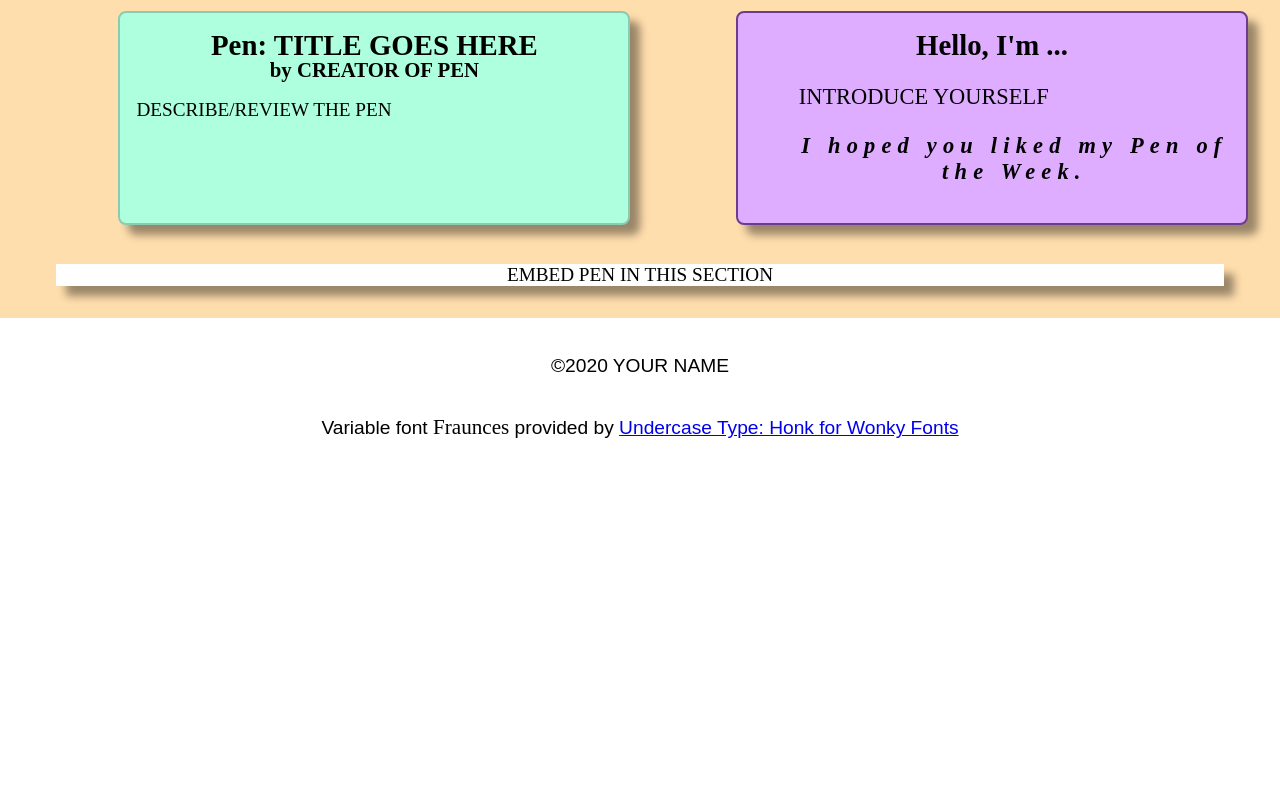
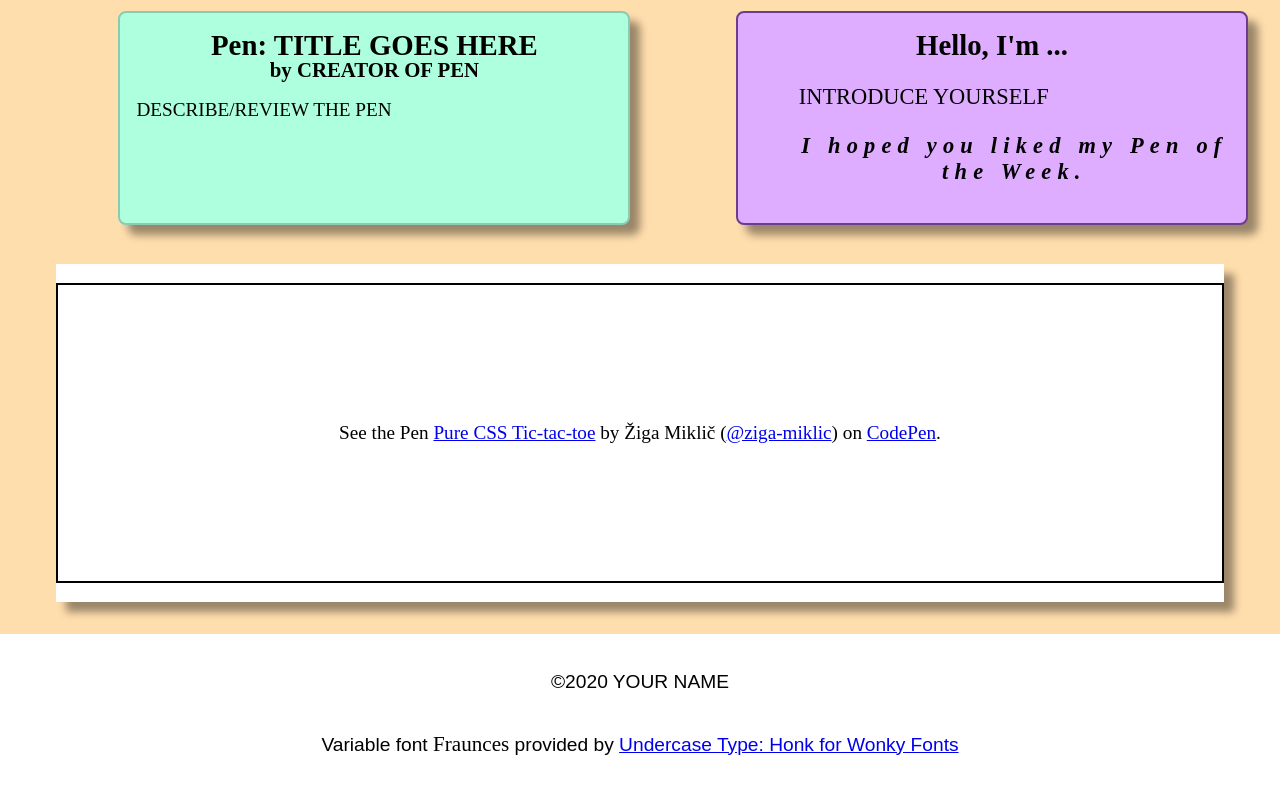
Before and after one commit to RVCC-IDMX/embed-codepen-Felipenavs, a plain HTML site: page index.html in a window 1280 px wide. Shown: the part 85-878 px from the top of the page. Before the commit the page ends 800 px from the top, so only its background shows below. Drawn offline with Linux system fonts and the light colour scheme; a script that the page names is missing; a web font is replaced by a local one.

Commit message:
pasting the pen's code.

```diff
--- a/index.html
+++ b/index.html
@@ -20,7 +20,13 @@
           <h3>by CREATOR OF PEN</h3>
           <p>DESCRIBE/REVIEW THE PEN</p>
         </article>
-        <section>EMBED PEN IN THIS SECTION</section>
+        <section>
+          <p class="codepen" data-height="300" data-default-tab="html,result" data-slug-hash="QWrGyW" data-user="ziga-miklic" style="height: 300px; box-sizing: border-box; display: flex; align-items: center; justify-content: center; border: 2px solid; margin: 1em 0; padding: 1em;">
+          <span>See the Pen <a href="https://codepen.io/ziga-miklic/pen/QWrGyW">
+           Pure CSS Tic-tac-toe</a> by Žiga Miklič (<a href="https://codepen.io/ziga-miklic">@ziga-miklic</a>)
+           on <a href="https://codepen.io">CodePen</a>.</span>
+            </p><script async src="https://cpwebassets.codepen.io/assets/embed/ei.js"></script>
+        </section>
         <aside>
           <h2>Hello, I'm ...</h2>
           <p>INTRODUCE YOURSELF</p>
```
